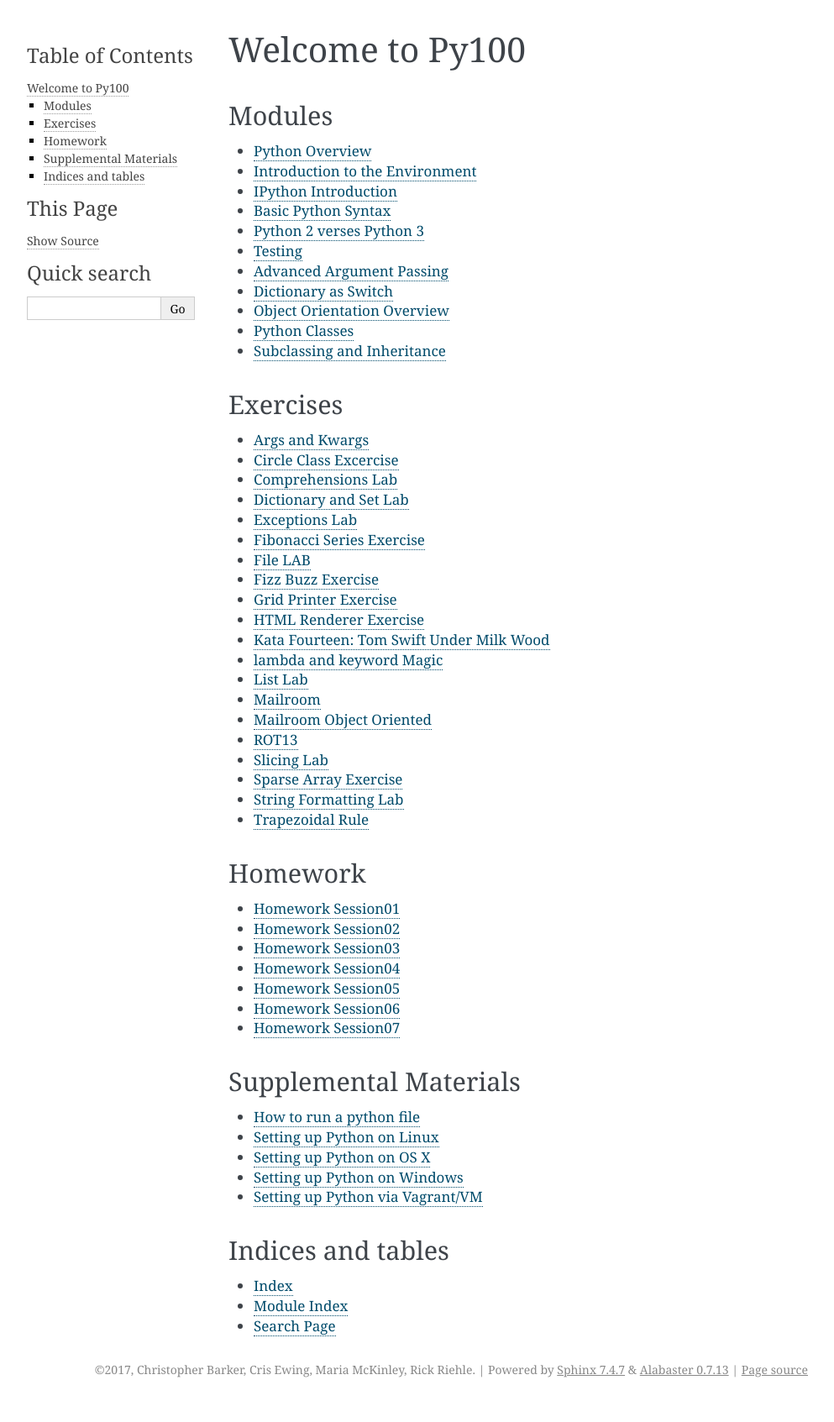
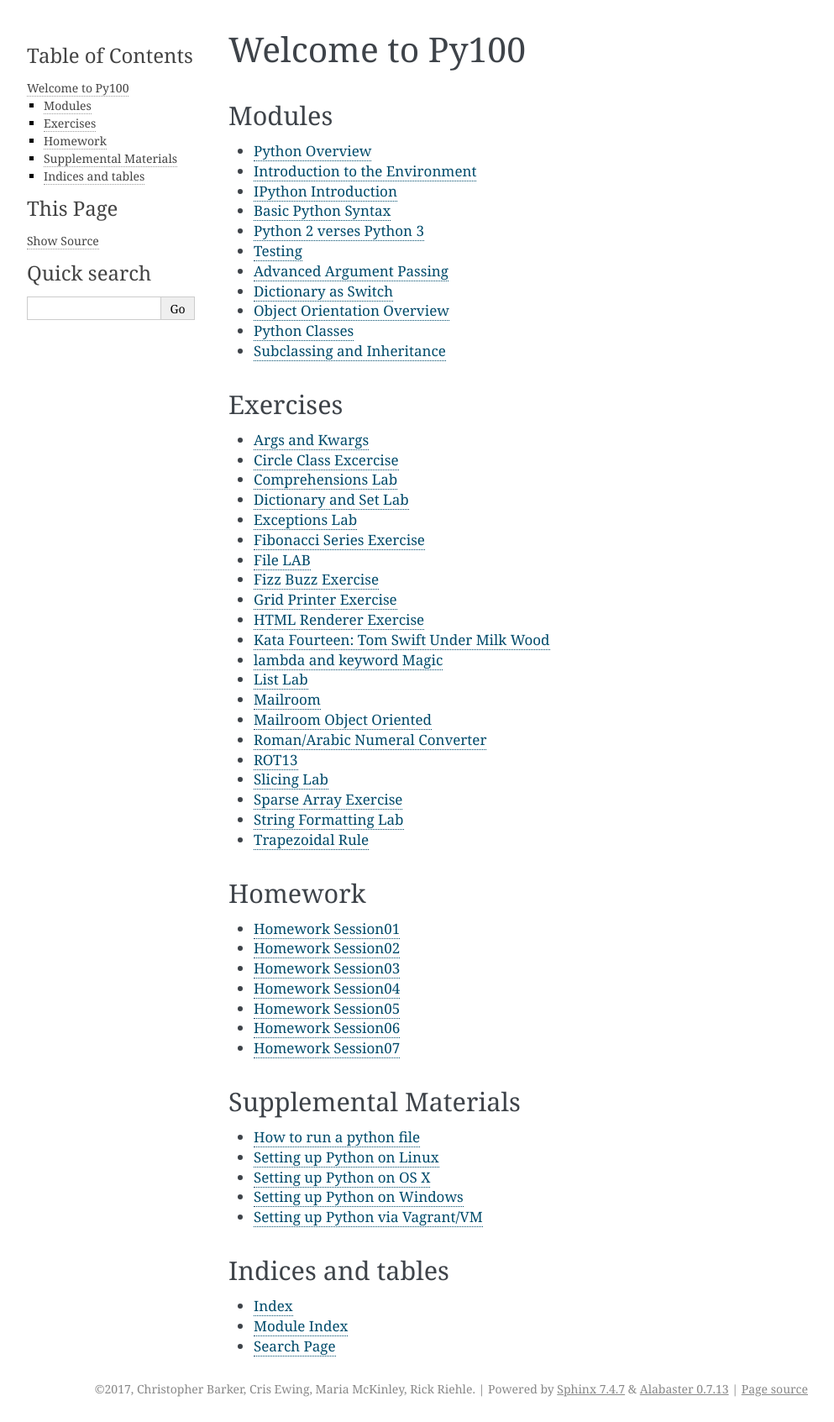
Before and after one commit to UWPCE-PythonCert/Py100, a Sphinx documentation site: the page built from source/index.rst, in a window 1280 px wide. Shown: the whole page at 84% size, without its empty margins (148-1141 px from the left). Built offline with Sphinx 7.4.7, drawn with Linux system fonts in a browser that asks for light colours; before the commit the page ends 1670 px from its top, so only the background shows below that.

Commit message:
Added roman.rst to the index

```diff
--- a/source/index.rst
+++ b/source/index.rst
@@ -45,6 +45,7 @@ Exercises
    exercises/list_lab.rst
    exercises/mailroom.rst
    exercises/mailroom-oo.rst
+   exercises/roman.rst
    exercises/rot13.rst
    exercises/slicing.rst
    exercises/sparse_array.rst
```
